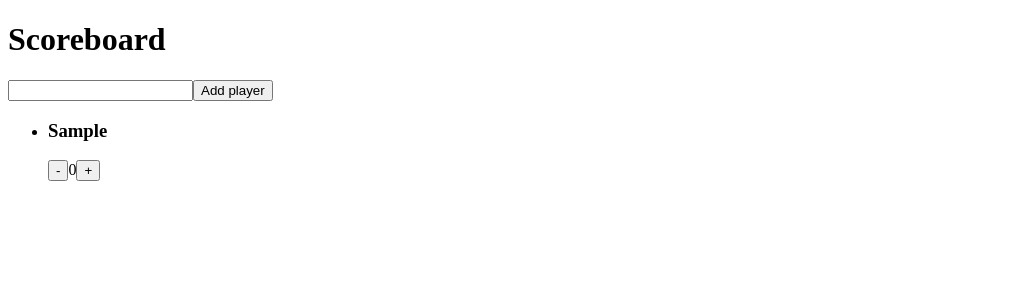
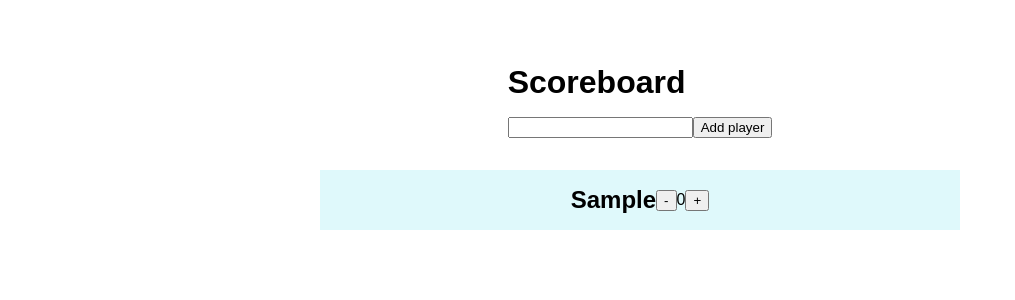
Before and after one commit to aartvanempel/scoreboard, a React (Create React App) app: page / in a window 1280 px wide. Both pictures are taken after typing "Sample" into the empty fields and a click on the button "Add player". Shown: the top 300 px of the page, without its empty margins (0-1015 px from the left). Built offline with nearby package versions, Linux system fonts and the light colour scheme.

Commit message:
applied basic layout

```diff
--- a/src/App.js
+++ b/src/App.js
@@ -1,11 +1,14 @@
 import React from 'react'
 import AddPlayer from './containers/AddPlayer/AddPlayer'
 import PlayerList from './containers/PlayerList/PlayerList'
+import './index.css'
 
 const App = () => (
-    <div>
-        <h1>Scoreboard</h1>
-        <AddPlayer/>
+    <div className="app-container">
+        <header>
+            <h1>Scoreboard</h1>
+            <AddPlayer/>
+        </header>
         <PlayerList/>
     </div>
 )
--- a/src/components/Player/Player.js
+++ b/src/components/Player/Player.js
@@ -1,6 +1,7 @@
 import React from 'react'
 import { connect } from 'react-redux'
-import { incrementScore, decrementScore } from "../../actions/index";
+import { incrementScore, decrementScore } from "../../actions/index"
+import './player.css'
 
 const mapDispatchToProps = dispatch => ({
     incrementScore: id => dispatch(incrementScore(id)),
@@ -8,8 +9,8 @@ const mapDispatchToProps = dispatch => ({
 })
 
 const Player = ({id, name, score, incrementScore, decrementScore}) => (
-    <li>
-        <h3>{name}</h3>
+    <li className="player">
+        <h2>{name}</h2>
         <button onClick={() => decrementScore(id)}>
             -
         </button>
--- /dev/null
+++ b/src/components/Player/player.css
@@ -0,0 +1,16 @@
+.player {
+    display: flex;
+    justify-content: center;
+    align-items: center;
+    width: 100%;
+    padding: 16px 0;
+    background-color: #dff9fb;
+}
+
+.player:nth-child(even) {
+    background-color: #c7ecee;
+}
+
+h2 {
+    margin: 0;
+}
--- a/src/containers/PlayerList/PlayerList.js
+++ b/src/containers/PlayerList/PlayerList.js
@@ -1,13 +1,14 @@
 import React from 'react'
 import { connect } from 'react-redux'
 import Player from '../../components/Player/Player'
+import './player-list.css'
 
 const mapStateToProps = state => ({
     players: state.players
 })
 
 const PlayerList = ({players}) => (
-    <ul>
+    <ul className="player-list">
         { players.map(player => {
             const props = player
             return <Player key={props.id} {...props} />
--- /dev/null
+++ b/src/containers/PlayerList/player-list.css
@@ -0,0 +1,5 @@
+.player-list {
+    width: 100%;
+    padding: 0;
+    margin: 0;
+}
--- a/src/index.css
+++ b/src/index.css
@@ -0,0 +1,29 @@
+html {
+    font-family: sans-serif;
+}
+
+body {
+    margin: 0;
+}
+
+.app-container {
+    display: flex;
+    flex-direction: column;
+    align-items: center;
+    margin: 0 auto;
+    max-width: 640px;
+}
+
+h1 {
+    margin: 0 0 16px 0;
+}
+
+header {
+    padding: 32px 0;
+}
+
+@media only screen and (min-width: 640px) {
+    .app-container {
+        margin-top: 32px;
+    }
+}
```
